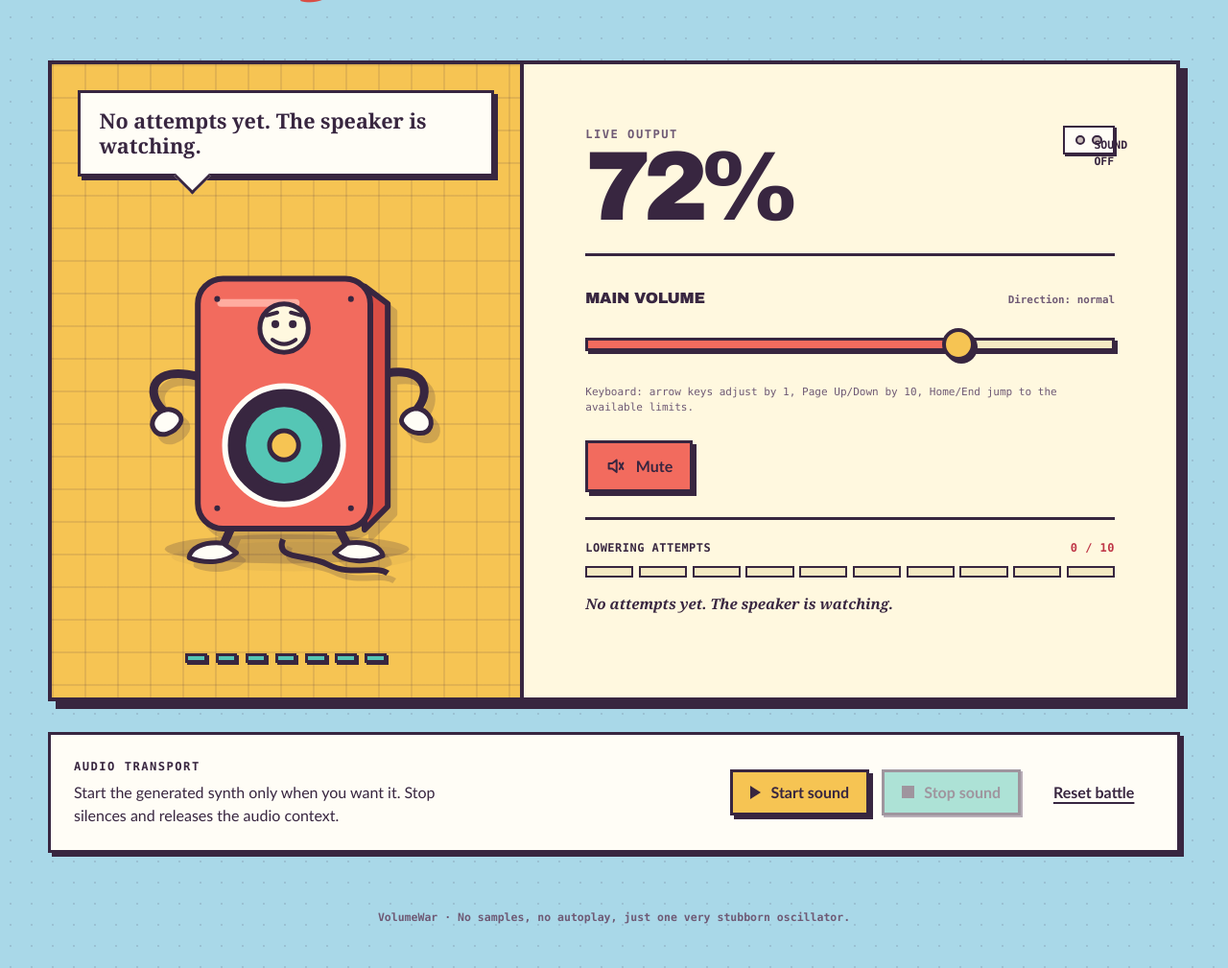
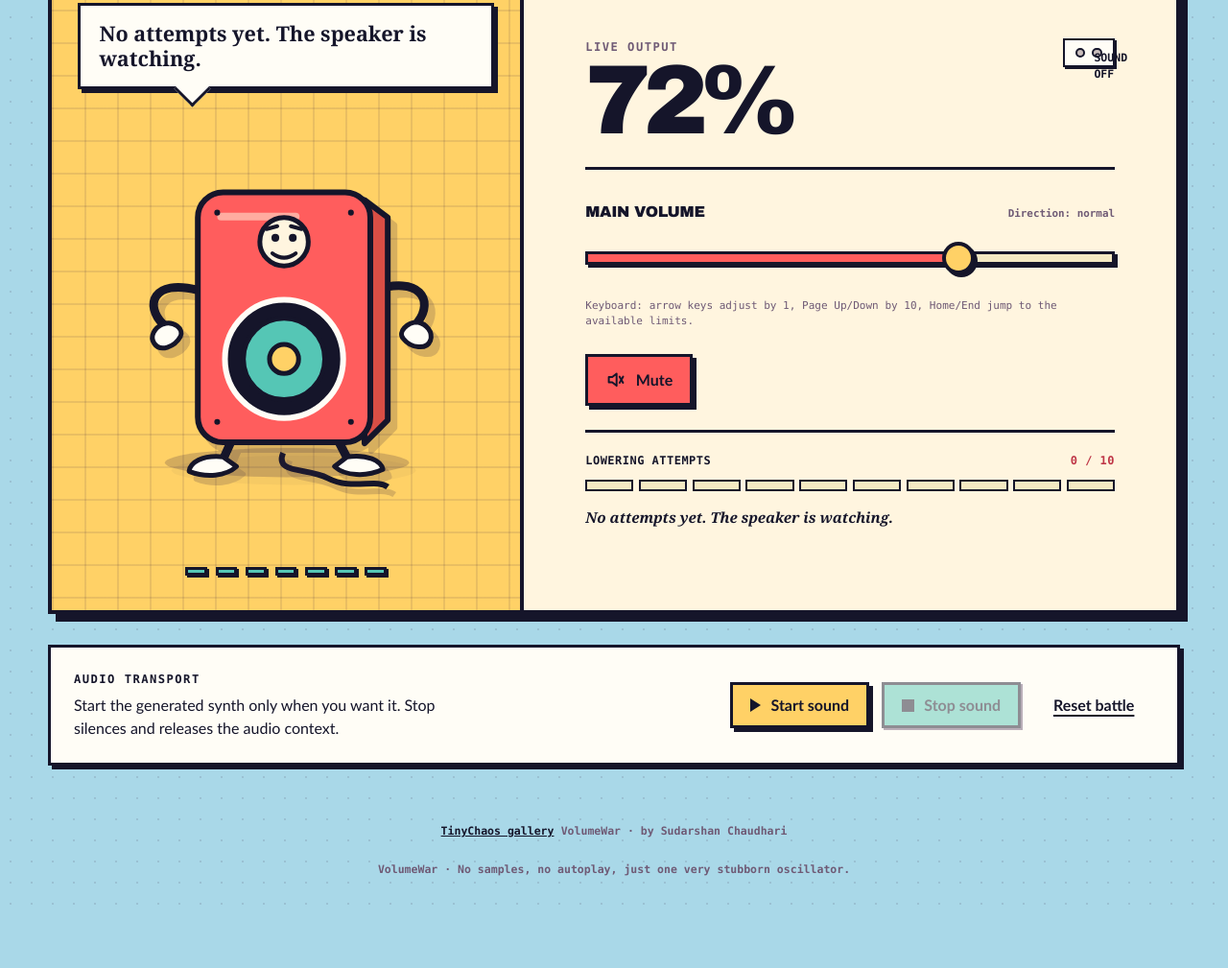
Before and after one commit to SUDARSHANCHAUDHARI/VolumeWar, a website: page index.html in a window 1280 px wide. Shown: the part 499-1508 px from the top of the page at 96% size. After the commit the page ends 1458 px from the top, so only its background shows below. Drawn offline with Linux system fonts and the light colour scheme.

Commit message:
Align VolumeWar with TinyChaos UI

```diff
--- a/index.html
+++ b/index.html
@@ -178,6 +178,10 @@
     </main>
 
     <footer>
+      <p class="tinychaos-credit">
+        <a href="https://sudarshanchaudhari.github.io/TinyChaos/">TinyChaos gallery</a>
+        <span>VolumeWar · by Sudarshan Chaudhari</span>
+      </p>
       <p>VolumeWar · No samples, no autoplay, just one very stubborn oscillator.</p>
     </footer>
 
--- a/styles.css
+++ b/styles.css
@@ -1,18 +1,23 @@
 :root {
+  --ink: #15152a;
+  --paper: #fff5df;
+  --coral: #ff5d5d;
+  --blue: #4f7cff;
+  --butter: #ffd166;
+  --mint: #58d6a9;
+  --lilac: #b695ff;
   --room-blue: #a9d8e8;
-  --paper: #fff8df;
   --paper-deep: #f4e9c3;
-  --ink: #382640;
   --ink-soft: #6f5a75;
-  --coral: #f26b5e;
   --coral-dark: #d94e45;
-  --butter: #f6c453;
   --aqua: #55c6b5;
   --white: #fffdf6;
   --danger: #bf3647;
   --shadow: 8px 8px 0 var(--ink);
   --small-shadow: 4px 4px 0 var(--ink);
-  font-family: "Trebuchet MS", "Avenir Next", Avenir, sans-serif;
+  --display-font: Impact, Haettenschweiler, "Arial Narrow Bold", "Franklin Gothic Condensed", sans-serif;
+  --body-font: "Arial Rounded MT Bold", "Avenir Next Rounded", "Trebuchet MS", ui-rounded, system-ui, sans-serif;
+  font-family: var(--body-font);
   color: var(--ink);
   background: var(--room-blue);
   font-synthesis: none;
@@ -23,13 +28,16 @@
 }
 
 html {
+  min-width: 0;
   scroll-behavior: smooth;
 }
 
 body {
-  min-width: 320px;
+  min-width: 0;
   min-height: 100vh;
   margin: 0;
+  overflow-x: clip;
+  overflow-y: auto;
   background-color: var(--room-blue);
   background-image: radial-gradient(rgba(56, 38, 64, 0.13) 1.2px, transparent 1.2px);
   background-size: 22px 22px;
@@ -48,9 +56,9 @@ button {
 button:focus-visible,
 input:focus-visible,
 a:focus-visible {
-  outline: 4px solid var(--white);
+  outline: 4px solid var(--blue);
   outline-offset: 4px;
-  box-shadow: 0 0 0 7px var(--ink);
+  box-shadow: 0 0 0 4px var(--paper), 0 0 0 8px var(--ink);
 }
 
 [hidden] {
@@ -106,7 +114,7 @@ footer {
   align-items: center;
   gap: 0.55rem;
   color: var(--ink);
-  font-family: "Arial Black", Impact, sans-serif;
+  font-family: var(--display-font);
   font-size: clamp(1.25rem, 3vw, 1.75rem);
   letter-spacing: -0.07em;
   line-height: 1;
@@ -168,7 +176,7 @@ footer {
 h1 {
   max-width: 12ch;
   margin: 0;
-  font-family: "Arial Black", Impact, sans-serif;
+  font-family: var(--display-font);
   font-size: clamp(3.5rem, 9vw, 7.8rem);
   letter-spacing: -0.075em;
   line-height: 0.82;
@@ -814,6 +822,18 @@ footer {
   text-align: center;
 }
 
+.tinychaos-credit {
+  display: inline-flex;
+  flex-wrap: wrap;
+  justify-content: center;
+  gap: 0.45rem;
+}
+
+.tinychaos-credit a {
+  color: var(--ink);
+  font-weight: 900;
+}
+
 .noscript {
   position: fixed;
   right: 1rem;
```
Also changed, not shown: tests/project-contract.test.js (+13 -0 lines).
